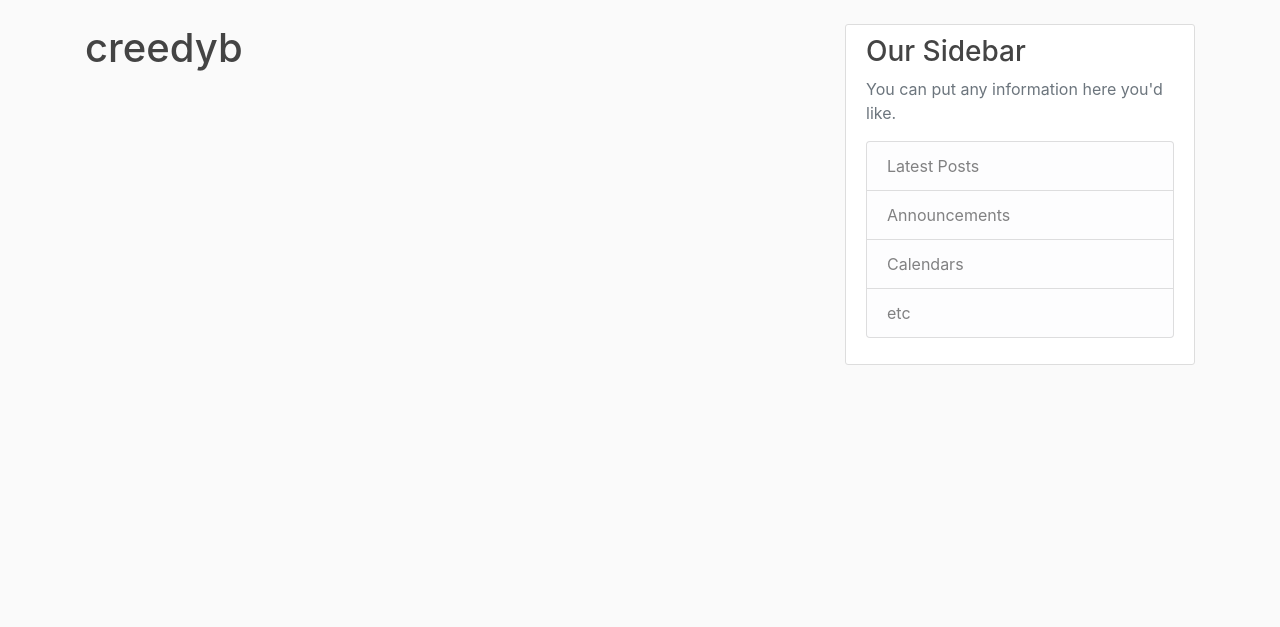
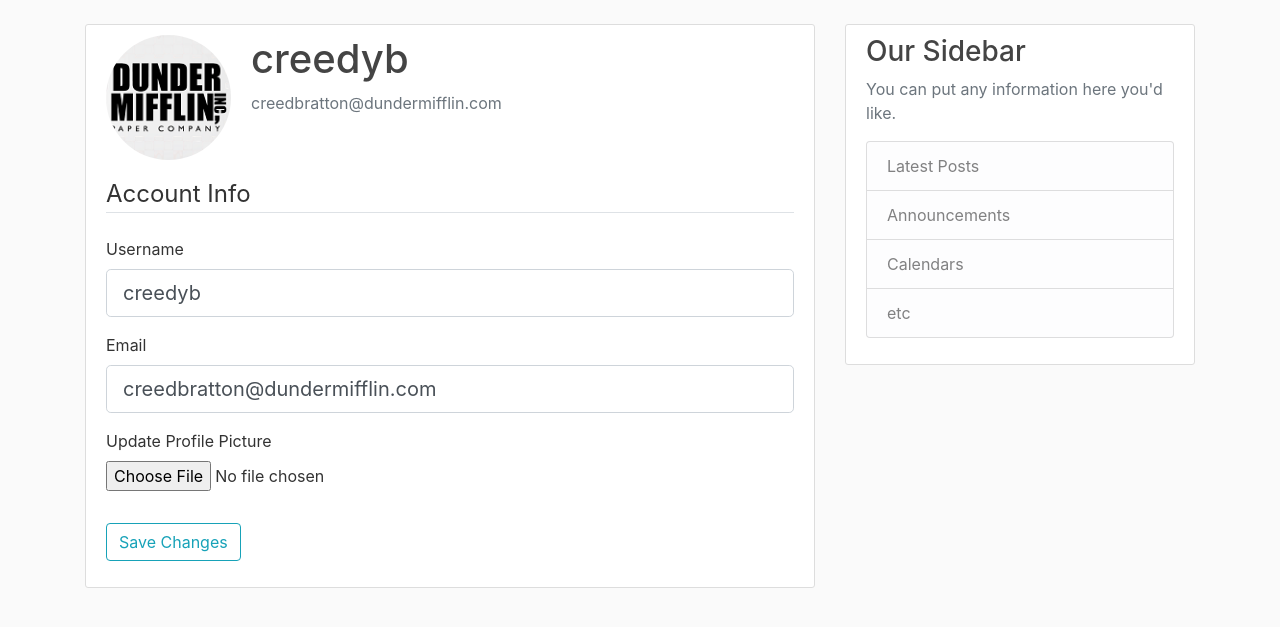
Before and after one commit to jamestrew/python-practice-projects, a Flask app: page /account in a window 1280 px wide. Shown: the part 56-683 px from the top of the page. Run offline with Flask 2, Linux system fonts and the light colour scheme; a user stored in the database is signed in; some libraries are stand-ins or nearby versions.

Commit message:
Implement profile picture.

```diff
--- a/study/flask/flaskblog/forms.py
+++ b/study/flask/flaskblog/forms.py
@@ -1,6 +1,10 @@
+from flask_login import current_user
 from flask_wtf import FlaskForm
-from wtforms import StringField, PasswordField, SubmitField, BooleanField
-from wtforms.validators import DataRequired, Length, Email, EqualTo, ValidationError
+from flask_wtf.file import FileField, FileAllowed
+from wtforms import BooleanField, PasswordField, StringField, SubmitField
+from wtforms.validators import (DataRequired, Email, EqualTo, Length,
+                                ValidationError)
+
 from flaskblog.models import User
 
 
@@ -13,7 +17,8 @@ class RegistrationForm(FlaskForm):
 
     password = PasswordField('Password', validators=[DataRequired()])
     confirm_password = PasswordField('Confirm Password',
-                                 validators=[DataRequired(), EqualTo('password')])
+                                     validators=[DataRequired(),
+                                                 EqualTo('password')])
 
     submit = SubmitField('Sign Up')
 
@@ -27,6 +32,7 @@ class RegistrationForm(FlaskForm):
         if user:
             raise ValidationError('Email is already taken.')
 
+
 class LoginForm(FlaskForm):
     email = StringField('Email',
                         validators=[DataRequired(), Email()])
@@ -34,3 +40,26 @@ class LoginForm(FlaskForm):
     password = PasswordField('Password', validators=[DataRequired()])
     remember = BooleanField('Remember Me')
     submit = SubmitField('Login')
+
+
+class UpdateAccountForm(FlaskForm):
+    username = StringField('Username',
+                           validators=[DataRequired(), Length(min=2, max=20)])
+
+    email = StringField('Email',
+                        validators=[DataRequired(), Email()])
+
+    picture = FileField('Update Profile Picture',
+                        validators=[FileAllowed(['jpg', 'png'])])
+
+    submit = SubmitField('Save Changes')
+
+    def validate_username(self, username):
+        user = User.query.filter_by(username=username.data).first()
+        if user and user.username != current_user.username:
+            raise ValidationError('Username is already taken.')
+
+    def validate_email(self, email):
+        user = User.query.filter_by(email=email.data).first()
+        if user and user.email != current_user.email:
+            raise ValidationError('Email is already taken.')
--- a/study/flask/flaskblog/models.py
+++ b/study/flask/flaskblog/models.py
@@ -1,6 +1,8 @@
+from datetime import datetime
+
+from flask_login import UserMixin
+
 from flaskblog import db, login_manager
-from flask_login import UserMixin
-from datetime import datetime
 
 
 @login_manager.user_loader
--- a/study/flask/flaskblog/routes.py
+++ b/study/flask/flaskblog/routes.py
@@ -1,8 +1,12 @@
 from flask import flash, redirect, render_template, url_for, request
 from flask_login import login_user, current_user, logout_user, login_required
+from PIL import Image
+
+import secrets
+import os
 
 from flaskblog import app, db, bcrypt
-from flaskblog.forms import LoginForm, RegistrationForm
+from flaskblog.forms import LoginForm, RegistrationForm, UpdateAccountForm
 from flaskblog.models import Post, User
 
 posts = [
@@ -75,8 +79,42 @@ def logout():
     logout_user()
     return redirect(url_for('home'))
 
+def save_picture(form_picture):
+    random_hex = secrets.token_hex(8)
+    _, f_ext = os.path.splitext(form_picture.filename)
 
-@app.route("/account")
+    picture_fn = random_hex + f_ext
+    picture_path = os.path.join(app.root_path, 'static/profile_pics', picture_fn)
+
+    # resize prior to saving
+    output_size = (125, 125)
+    img = Image.open(form_picture)
+    img.thumbnail(output_size)
+    img.save(picture_path)
+
+    return picture_fn
+
+
+@app.route("/account", methods=['GET', 'POST'])
 @login_required
 def account():
-    return render_template('account.html', title='Account')
+    form = UpdateAccountForm()
+
+    if form.validate_on_submit():
+        if form.picture.data:
+            picture_file = save_picture(form.picture.data)
+            current_user.image_file = picture_file
+
+        current_user.username = form.username.data
+        current_user.email = form.email.data
+        db.session.commit()
+        flash('Your account has been update!', 'success')
+        return redirect(url_for('account'))
+    elif request.method == 'GET':
+        form.username.data = current_user.username
+        form.email.data = current_user.email
+
+    image_file = url_for('static',
+                         filename='profile_pics/' + current_user.image_file)
+    return render_template('account.html', title='Account',
+                           image_file=image_file, form=form)
--- a/study/flask/flaskblog/templates/account.html
+++ b/study/flask/flaskblog/templates/account.html
@@ -1,4 +1,59 @@
 {% extends "layout.html" %}
 {% block content %}
-    <h1>{{ current_user.username }}</h1>
+    <div class="content-section">
+        <div class="media">
+            <img class="rounded-circle account-img" src="{{ image_file }}">
+            <div class="media-body">
+                <h2 class="account-heading">{{ current_user.username }}</h2>
+                <p class="text-secondary">{{ current_user.email }}</p>
+            </div>
+        </div>
+        <!-- FORM HERE -->
+            <form method="POST" , action="" enctype="multipart/form-data">
+                {{ form.hidden_tag() }}
+                <fieldset class="form-group">
+                    <legend class="border-bottom mb-4">Account Info</legend>
+                    <div class="form-group">
+                        {{ form.username.label(class="form-control-label") }}
+
+                        {% if form.username.errors %}
+                            {{ form.username(class="form-control form-control-lg is-invalid") }}
+                            <div class="invalid-feedback">
+                                {% for error in form.username.errors %}
+                                    <span>{{ error }}</span>
+                                {% endfor %}
+                            </div>
+                        {% else %}
+                            {{ form.username(class="form-control form-control-lg") }}
+                        {% endif %}
+                    </div>
+                    <div class="form-group">
+                        {{ form.email.label(class="form-control-label") }}
+
+                        {% if form.email.errors %}
+                            {{ form.email(class="form-control form-control-lg is-invalid") }}
+                            <div class="invalid-feedback">
+                                {% for error in form.email.errors %}
+                                    <span>{{ error }}</span>
+                                {% endfor %}
+                            </div>
+                        {% else %}
+                            {{ form.email(class="form-control form-control-lg") }}
+                        {% endif %}
+                    </div>
+                    <div class="form-group">
+                        {{ form.picture.label() }}
+                        {{ form.picture(class="form-control-file") }}
+                        {% if form.picture.errors %}
+                            {% for error in form.picture.errors %}
+                                <span class="text-danger">{{ error }}</span></br>
+                            {% endfor %}
+                        {% endif %}
+                    </div>
+                </fieldset>
+                <div class="form-group">
+                    {{ form.submit(class="btn btn-outline-info")}}
+                </div>
+            </form>
+    </div>
 {% endblock content %}
--- a/study/flask/flaskblog/templates/register.html
+++ b/study/flask/flaskblog/templates/register.html
@@ -61,7 +61,7 @@
                     {% endif %}
                 </div>
             </fieldset>
-            <div class="form-grou">
+            <div class="form-group">
                 {{ form.submit(class="btn btn-outline-info")}}
             </div>
         </form>
```
Also changed, not shown: study/flask/flaskblog/site.db, study/flask/flaskblog/static/profile_pics/2fceaf29a84e5c04.png (added), study/flask/flaskblog/static/profile_pics/490b8d6e693cdd88.jpg (added), study/flask/flaskblog/static/profile_pics/a3e363aa4717b713.jpg (added), study/flask/flaskblog/static/profile_pics/default.jpg (added), study/flask/site.db (deleted).
